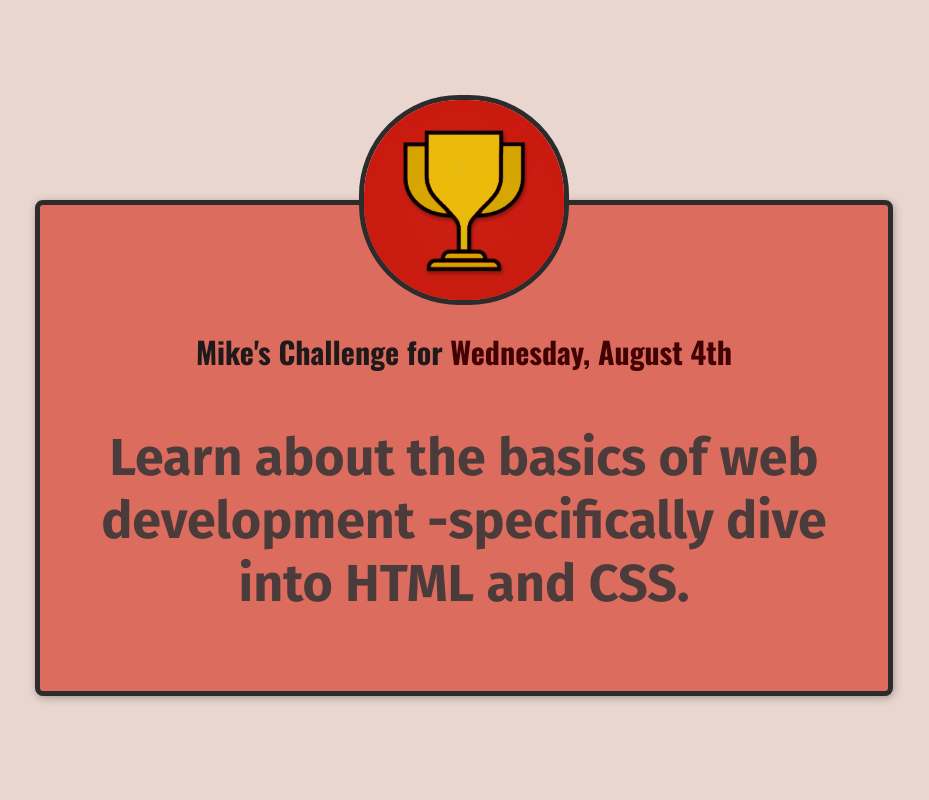
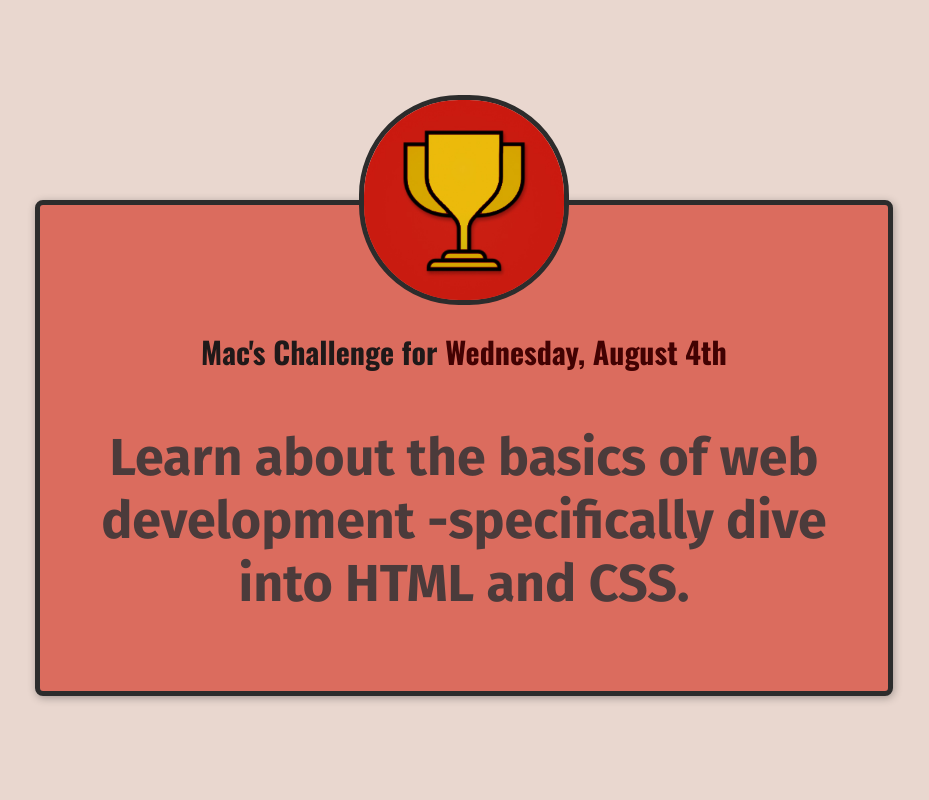
Before and after one commit to mike44g/web-dev-github, a plain HTML site: page index.html in a window 1280 px wide. Shown: the top 800 px of the page, without its empty margins (176-1105 px from the left). Drawn offline with nearby package versions, Linux system fonts and the light colour scheme.

Commit message:
changed index

```diff
--- a/index.html
+++ b/index.html
@@ -19,7 +19,7 @@
 <body>
     <main>
         <img src="/images/challenges-trophy.jpeg" alt="trophy">
-        <h1>Mike's Challenge for <span>Wednesday, August 4th</span></h1>
+        <h1>Mac's Challenge for <span>Wednesday, August 4th</span></h1>
         <p id="todays-challenge">Learn about the basics of
             web development -specifically dive into HTML and CSS.</p>
 
```
